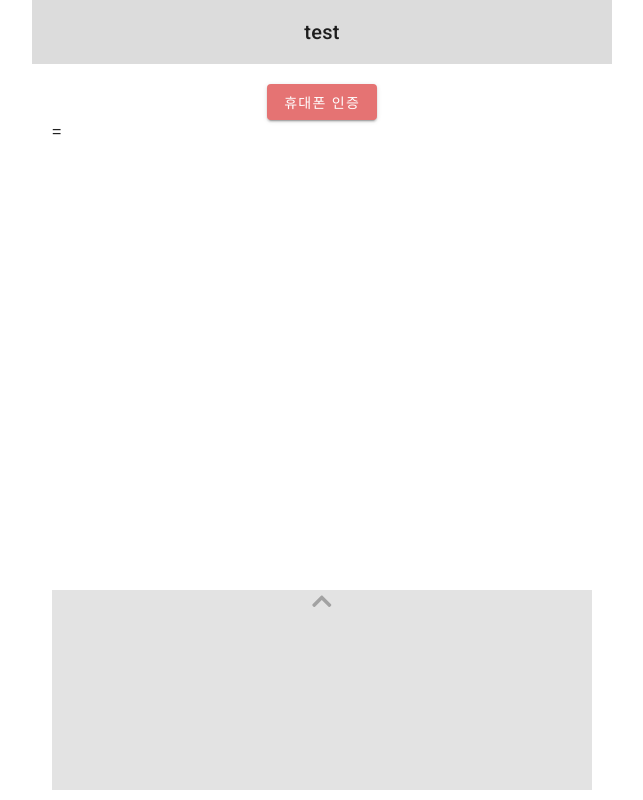
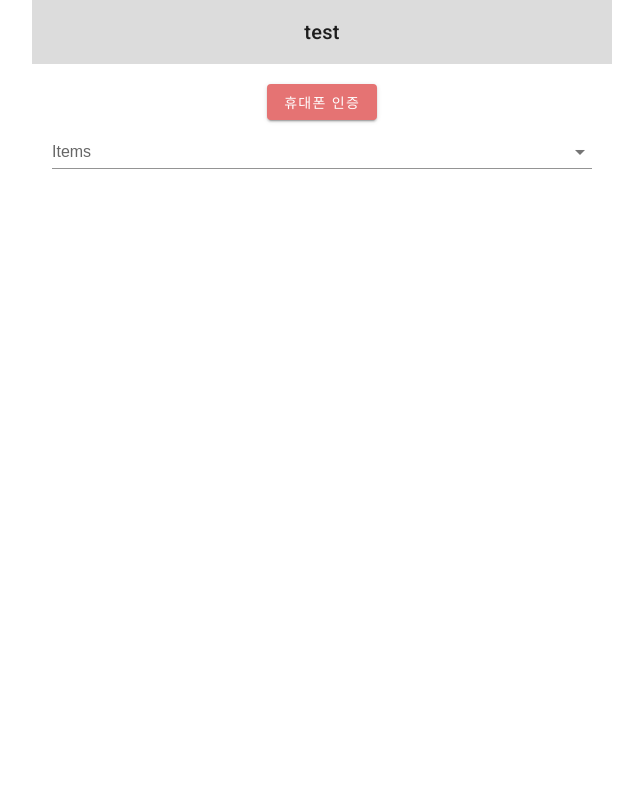
Before and after one commit to Liiv-MetaBang/metabang-frontend, a Vue app: page /test in a window 1280 px wide. Shown: the whole page, without its empty margins (318-961 px from the left). Built offline with nearby package versions, Linux system fonts and the light colour scheme; a web font is replaced by a local one.

Commit message:
feature R001 | swiper 연동

```diff
--- a/src/components/HelloWorld.vue
+++ b/src/components/HelloWorld.vue
@@ -5,10 +5,12 @@
                 test
             </div>
             <div class="content">
-                <Certification />=
-                <swiper id="maemul-list" class="swiper" :options="swiperOption">
-                  <MaemulList v-for="(maemul, idx) in maemuls" :key="idx" />
-                </swiper>
+              <Certification />
+              <v-select
+                :items="['Foo', 'Bar']"
+                label="Items"
+                @change="test($event)"
+              ></v-select>
             </div>
         </div>
     </div>
@@ -16,43 +18,22 @@
 
 <script>
 import Certification from "./user/certification/Certificaton.vue"
-import MaemulList from "./main/MaemulList.vue"
-import { Swiper } from 'vue-awesome-swiper'
-import 'swiper/css/swiper.css'
 
 
 export default {
     components: {
       Certification,
-      MaemulList,
-      Swiper,
 
     },
     data() {
       return {
         // swiper
-        maemuls: {
-          1: {},
-          2: {},
-          3: {},
-          4: {}
-        },
-        swiperOption: {
-        effect: 'coverflow',
-        grabCursor: true,
-        centeredSlides: true,
-        slidesPerView: 'auto',
-        coverflowEffect: {
-          rotate: 30,
-          stretch: 0,
-          depth: 100,
-          modifier: 1,
-          slideShadows : true
-          },
-          pagination: {
-            el: '.swiper-pagination'
-          }
-        }
+        item:''
+      }
+    },
+    methods: {
+      test(e) {
+        console.log(e)
       }
     }
 }
@@ -84,14 +65,4 @@ export default {
     margin: auto;
   }
 }
-#maemul-list {
-  max-width: 540px;
-  height: 25vh;
-  position: fixed;
-  bottom: 10px;
-  margin: 0 auto;
-  left: 0;
-  right: 0;
-  transition: all 300ms;
-}
 </style>
--- a/src/components/main/MaemulList.vue
+++ b/src/components/main/MaemulList.vue
@@ -2,6 +2,15 @@
     <swiper-slide class='maemul-list swiper-slide'>
         <div class='chage-btn' @click='changeSize'>
             <i class="fas fa-chevron-up arrow"></i>
+        </div>
+        <div class='maemul-content'>
+            <v-img
+                src="https://mblogthumb-phinf.pstatic.net/20110705_81/cafewell_1309826331390kSd4p_JPEG/%25EB%2595%2585%25EC%25BD%25A9%25EC%25A7%2591%25EB%2582%25B4%25EB%25B6%25801.jpg?type=w800"
+                class="maemul-img"
+            ></v-img>
+            <div class='maemul-title'>
+                {{ maemul }}
+            </div>
         </div>
     </swiper-slide>
 </template>
@@ -14,6 +23,9 @@ export default {
     components: {
         SwiperSlide,
     },
+    props: {
+        maemul: Object
+    },
     data() {
         return {
             state: true,
@@ -24,19 +36,26 @@ export default {
             let swipers = document.querySelectorAll(".swiper-slide")
             let maemulList = document.querySelector("#maemul-list")
             let arrow = document.querySelector(".arrow")
+            let content = document.querySelectorAll(".maemul-content")
+            let img = document.querySelectorAll(".maemul-img")
+            console.log(createImageBitmap)
 
             if (this.state) {
                 for (let i=0; i < swipers.length; i++) {
-                    swipers[i].style.height = "50vh"
+                    swipers[i].style.height = "70vh"
                     arrow.classList.remove("fa-chevron-up")
                     arrow.classList.add("fa-chevron-down")
+                    content[i].style.display = "block"
+                    img[i].style.width = "93%"
                 }
-                maemulList.style.height = "50vh"
+                maemulList.style.height = "70vh"
             } else {
                 for (let i=0; i < swipers.length; i++) {
                     swipers[i].style.height = "25vh"
                     arrow.classList.add("fa-chevron-up")
                     arrow.classList.remove("fa-chevron-down")
+                    content[i].style.display = "flex"
+                    img[i].style.width = "40%"
                 }
                 maemulList.style.height = "25vh"
             }
@@ -47,8 +66,10 @@ export default {
 </script>
 
 <style lang="scss" scoped>
-.maemule-list {
+.maemul-list {
     position: relative;
+    width: inherit;
+    max-width: 540px;
 }
 .chage-btn {
     position: absolute;
@@ -65,15 +86,26 @@ export default {
     height: 25vh;
     width: 85vw;
     display: flex;
-    justify-content: center;
-    align-items: center;
-    text-align: center;
     font-weight: bold;
-    background-color: rgb(185, 185, 185);
-    opacity: 0.4;
+    background-color: white;
+    opacity: 0.9;
     background-position: center;
     background-size: cover;
-    transition: all 300ms;
     border-radius: 12px 12px 12px 12px / 12px 12px 12px 12px;
+    position: relative;
+}
+.maemul-content {
+    position: relative;
+    margin-top: 22px;
+    width: 100%;
+    display: flex;
+}
+.maemul-img {
+    width: 40%;
+    max-height: 30vh;
+    margin: 10px;
+}
+.maemul-title {
+    margin: 10px;
 }
 </style>
--- a/src/views/realestate/Search.vue
+++ b/src/views/realestate/Search.vue
@@ -43,16 +43,26 @@
       </div>
 
       <div id="map"></div>
+
+      <swiper id="maemul-list" class="swiper" :options="swiperOption">
+        <MaemulList v-for="(maemul, idx) in maemuls" :key="idx" :maemul="maemul" />
+      </swiper>
     </div>
   </div>
 </template>
 
 <script>
 import houserest from "../../api/HouseHttpCommon.js";
+import MaemulList from "../../components/main/MaemulList.vue"
+import { Swiper } from 'vue-awesome-swiper'
+import 'swiper/css/swiper.css'
 
 export default {
   name: "RealestateSearch",
-  components: {},
+  components: {
+    MaemulList,
+    Swiper,
+  },
   data() {
     return {
       map: null,
@@ -102,6 +112,25 @@ export default {
         "강동구",
       ],
       realestates: null,
+
+        maemuls: {
+        },
+        swiperOption: {
+        effect: 'coverflow',
+        grabCursor: true,
+        centeredSlides: true,
+        slidesPerView: 'auto',
+        coverflowEffect: {
+          rotate: 30,
+          stretch: 0,
+          depth: 100,
+          modifier: 1,
+          slideShadows : true
+          },
+          pagination: {
+            el: '.swiper-pagination'
+          }
+        }
     };
   },
   mounted() {
@@ -126,6 +155,7 @@ export default {
           console.log(res.data);
           this.realestates = res.data;
           this.setMarkers();
+          this.maemuls = res.data
         })
         .catch(() => {
           // 통신 실패
@@ -200,7 +230,7 @@ export default {
           realestate.lng >= swLatlng.getLng() &&
           realestate.lng <= neLatlng.getLng()
       );
-
+      this.maemuls = filterList
       console.log(filterList);
     },
   },
@@ -220,4 +250,14 @@ export default {
     margin: auto;
   }
 }
+#maemul-list {
+  max-width: 540px;
+  height: 25vh;
+  position: fixed;
+  bottom: 10px;
+  margin: 0 auto;
+  left: 0;
+  right: 0;
+  transition: all 300ms;
+}
 </style>
```
